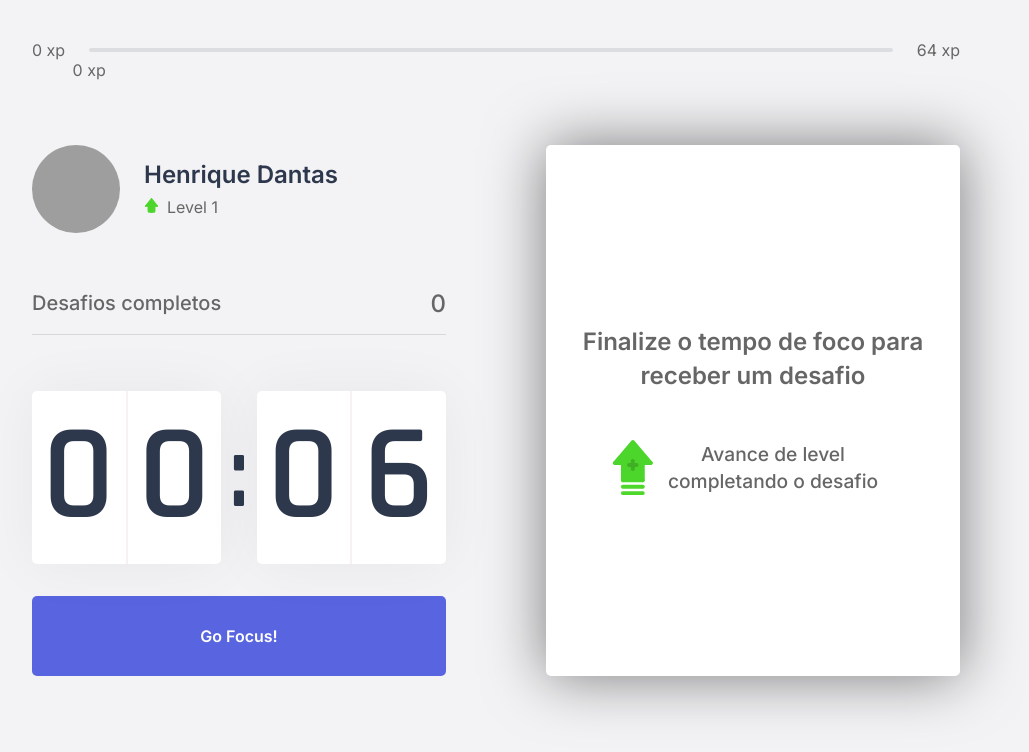
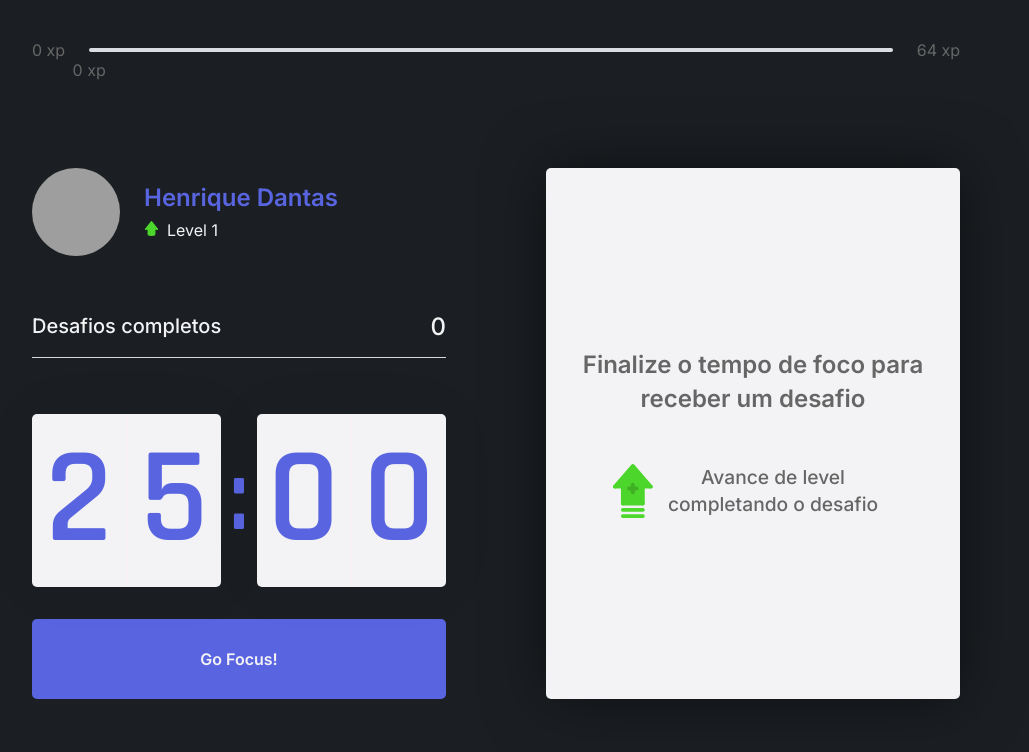
Before and after one commit to henriquedantass/focuschallenge-nextjs, a Next.js app: page / in a window 1280 px wide. Shown: the top 752 px of the page, without its empty margins (144-1173 px from the left). Built offline with nearby package versions, Linux system fonts and the light colour scheme; grey boxes are pictures that could not be loaded.

Commit message:
começando darkmode

```diff
--- a/src/contexts/CountDownContext.tsx
+++ b/src/contexts/CountDownContext.tsx
@@ -22,7 +22,7 @@ export function CountdownProvider ({children}: CountdownProviderProps)  {
 
     const { startNewChallenger } = useContext(ChallengesContext);
 
-    const [time, setTime] = useState(0.1 * 60);
+    const [time, setTime] = useState(25 * 60);
 
     const [isActive, setIsActive] = useState(false);
 
@@ -39,7 +39,7 @@ export function CountdownProvider ({children}: CountdownProviderProps)  {
     function resetCountdown() {
         setIsActive(false);
         clearTimeout(countdownTimeout)
-        setTime(0.1 * 60);
+        setTime(25 * 60);
         setHasFinished(false);
 
 
--- a/src/styles/components/ChallengeBox.module.css
+++ b/src/styles/components/ChallengeBox.module.css
@@ -1,6 +1,6 @@
 .challengeBoxContainer {
     height: 100%;
-    background: var(--white);
+    background: var(--background-light);
     border-radius: 5px;
     box-shadow: 0 0 60px rgba(0, 0, 0, 0.5);
     padding: 1.5rem 2rem;
--- a/src/styles/components/CompletedChallenges.module.css
+++ b/src/styles/components/CompletedChallenges.module.css
@@ -11,9 +11,11 @@
 
 .completedChallengesContainer span:first-child {
     font-size: 1.25rem;
+    color: var(--background-light);
 }
 
 
 .completedChallengesContainer span:last-child {
     font-size: 1.5rem;
+    color: var(--background-light);
 }
--- a/src/styles/components/Countdown.module.css
+++ b/src/styles/components/Countdown.module.css
@@ -3,7 +3,7 @@
     align-items: center;
     font-family: Rajdhani;
     font-weight: 600;
-    color: var(--title);
+    color: var(--blue);
   }
 
   .countdownContainer > div {
@@ -13,7 +13,7 @@
     align-items: center;
     justify-content: space-evenly;
 
-    background: var(--white);
+    background: var(--background-light);
     box-shadow: 0 0 60px rgba(0, 0, 0, 0.05);
     border-radius: 5px;
     font-size: 8.5rem;
@@ -51,7 +51,7 @@
   border: 0px;
   border-radius: 5px;
   background:var(--blue);
-  color: var(--white);
+  color: var(--background-light);
   font-weight: 600;
   transition: background-color 0.2s ;
 }
@@ -63,7 +63,7 @@
 
 
 .countdownButtonIsActive {
-  background: var(--white);
+  background: var(--background-light);
   color: var(--title);
 }
 
@@ -74,7 +74,7 @@
 
 
 .countdownButton:disabled {
-  background: var(--white);
+  background: var(--background-light);
   color: var(--text);
   cursor:not-allowed;
   border-bottom: 4px solid var(--green);
--- a/src/styles/components/ExperienceBar.module.css
+++ b/src/styles/components/ExperienceBar.module.css
@@ -1,6 +1,7 @@
 .experienceBar {
     display: flex;
     align-items: center;
+    margin-bottom: 5%;
 }
 
 .experienceBar span {
--- a/src/styles/components/Profile.module.css
+++ b/src/styles/components/Profile.module.css
@@ -16,12 +16,13 @@
 .containerProfile div strong {
     font-weight: 600;
     font-size: 1.5rem;
-    color: var(--title);
+    color: var(--blue);
 }
 
 .containerProfile div p {
     font-size: 1rem;
     margin-top: 0.5rem;
+    color: var(--background-light);
 }
 
 
--- a/src/styles/global.css
+++ b/src/styles/global.css
@@ -5,7 +5,8 @@
 }
 :root {
     --white: #fff;
-    --background: #f3f3f5;
+    --background: #1b1f23;
+    --background-light: #f3f3f5;
     --gray-line: #DCDDE0;
     --text: #666666;
     --text-hightlight: #B3B9FF;
@@ -14,8 +15,10 @@
     --green: #4CD62B;
     --blue: #5965E0;
     --blue-dark: #4953B8;
+    --blue-dark-2: #1770F0;
     --blue-twitter: #2AA9E0;
     --purple-light :#8765e0;
+
 }
 
 @media (max-widht: 1080px) {
@@ -29,6 +32,7 @@
     html {
         font-size: 87.5%;
     }
+
 }
 
 body {
```
